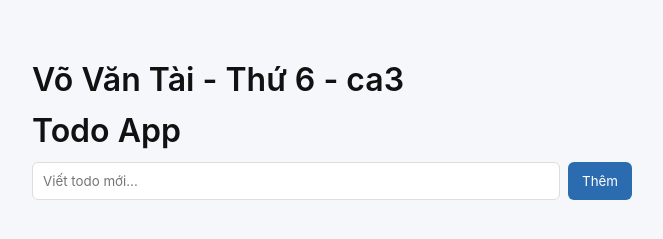
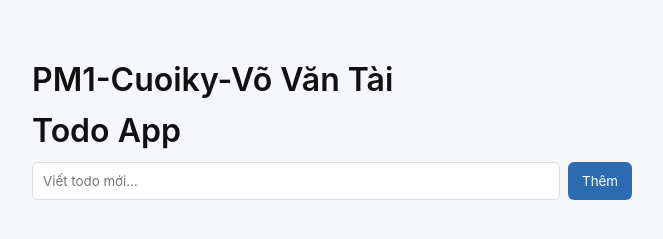
Before and after one commit to Tai9783/PMNM_DuAn1, a website: page public/index.html in a window 1280 px wide. Shown: the whole page, without its empty margins (308-971 px from the left). Drawn offline with Linux system fonts and the light colour scheme; no server answers.

Commit message:
uadate code

```diff
--- a/public/index.html
+++ b/public/index.html
@@ -8,7 +8,7 @@
 </head>
 <body>
   <main class="container">
-    <h1>Võ Văn Tài - Thứ 6 - ca3</h1>
+    <h1>PM1-Cuoiky-Võ Văn Tài</h1>
     <h1>Todo App</h1>
     <form id="todo-form">
       <input id="title" placeholder="Viết todo mới..." autocomplete="off" />
```
